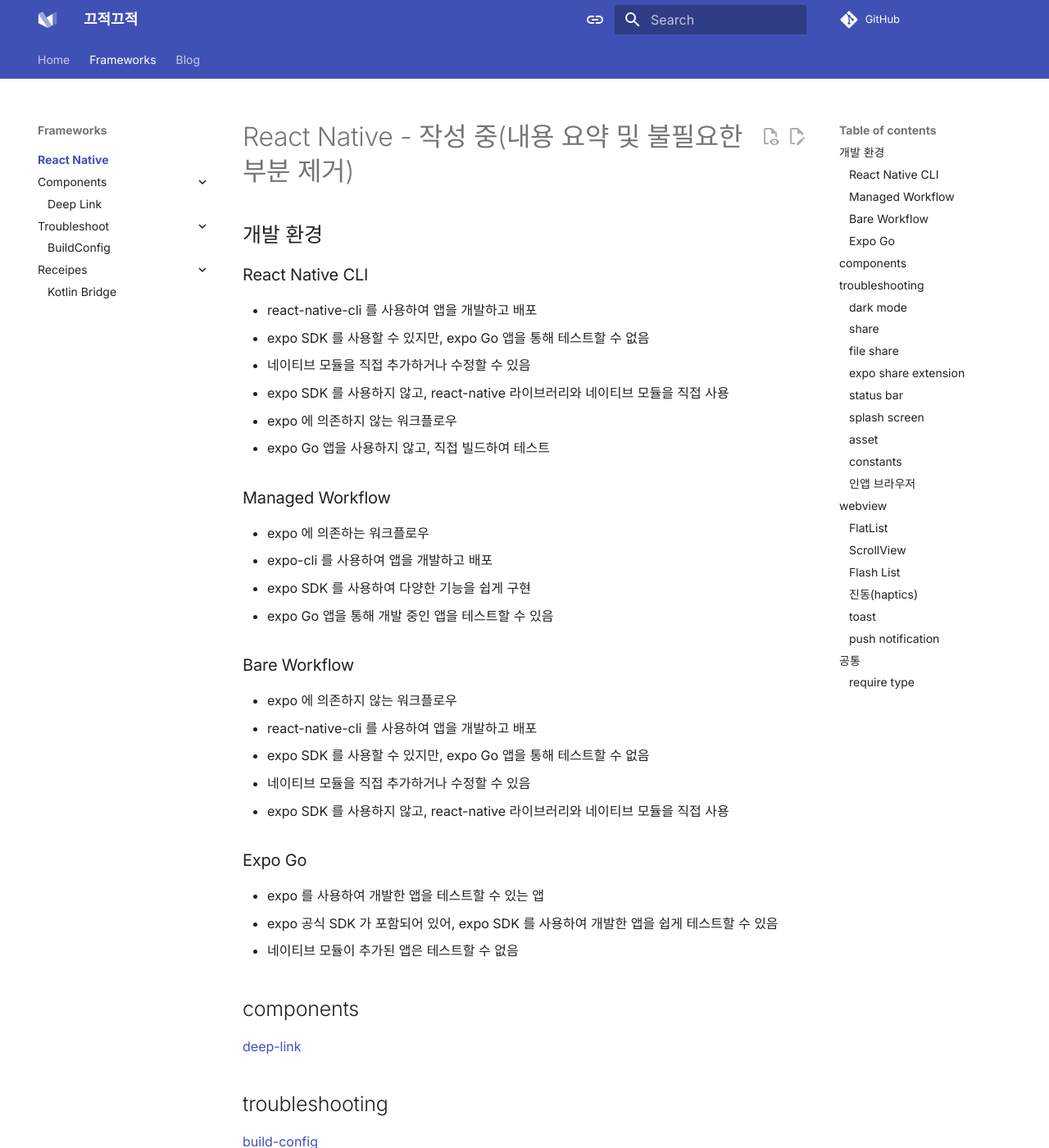
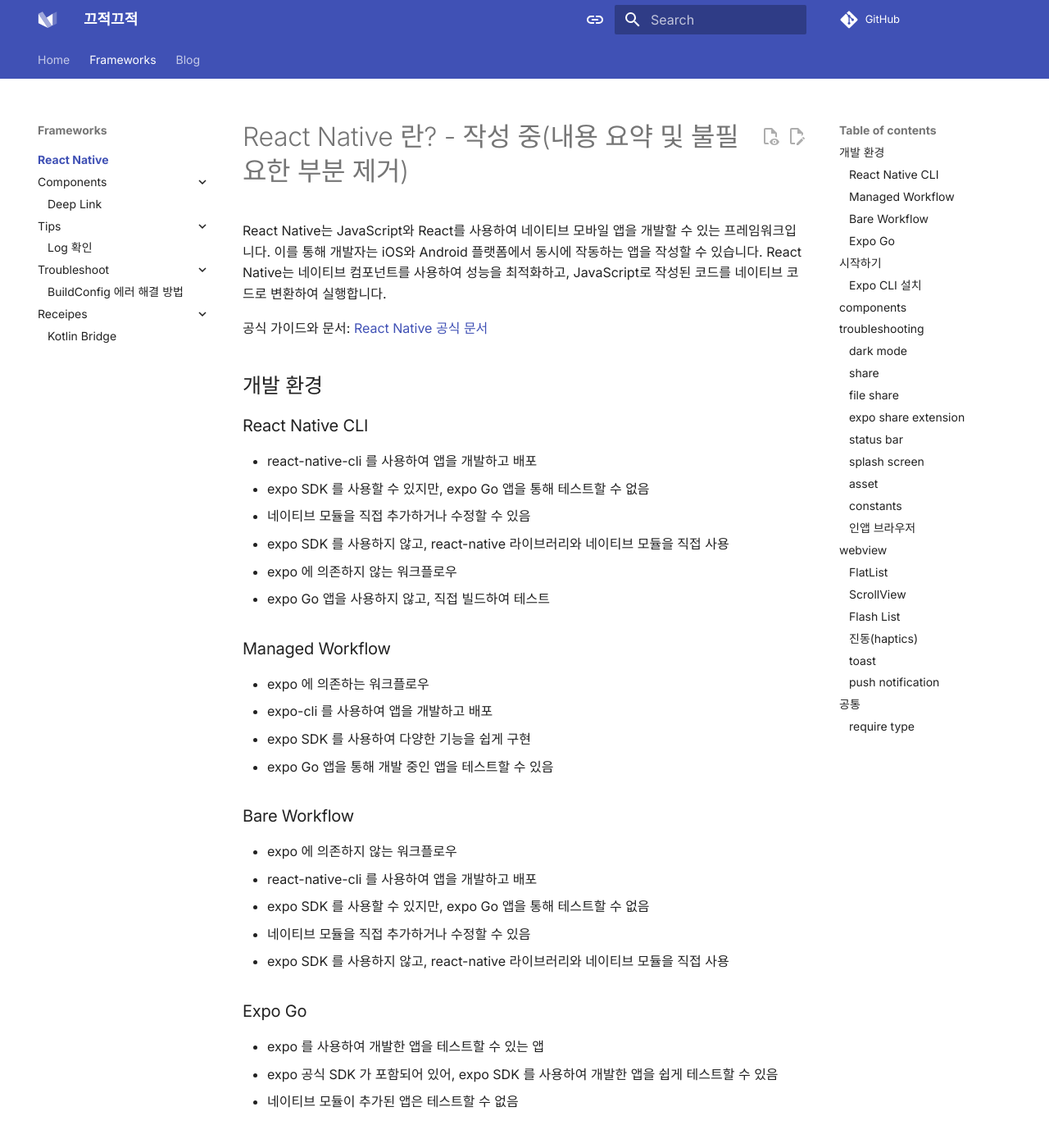
Before and after one commit to kmj8843/kmj8843.github.io, an MkDocs documentation site: the page built from docs/frameworks/react-native/index.md, in a window 1280 px wide and 1400 px high. Shown: the whole window at 82% size. Built offline with MkDocs 1.6.1 and Material for MkDocs 9.7.7, drawn with Linux system fonts in a browser that asks for light colours; comment, search, counter and statistics services are not loaded; some of the changed text lies outside the part shown.

````diff
--- a/docs/frameworks/react-native/index.md
+++ b/docs/frameworks/react-native/index.md
@@ -1,4 +1,8 @@
-# React Native - 작성 중(내용 요약 및 불필요한 부분 제거)
+# React Native 란? - 작성 중(내용 요약 및 불필요한 부분 제거)
+
+React Native는 JavaScript와 React를 사용하여 네이티브 모바일 앱을 개발할 수 있는 프레임워크입니다. 이를 통해 개발자는 iOS와 Android 플랫폼에서 동시에 작동하는 앱을 작성할 수 있습니다. React Native는 네이티브 컴포넌트를 사용하여 성능을 최적화하고, JavaScript로 작성된 코드를 네이티브 코드로 변환하여 실행합니다.
+
+공식 가이드와 문서: [React Native 공식 문서](https://reactnative.dev/docs/getting-started)
 
 ## 개발 환경
 
@@ -31,6 +35,14 @@
 - expo 를 사용하여 개발한 앱을 테스트할 수 있는 앱
 - expo 공식 SDK 가 포함되어 있어, expo SDK 를 사용하여 개발한 앱을 쉽게 테스트할 수 있음
 - 네이티브 모듈이 추가된 앱은 테스트할 수 없음
+
+## 시작하기
+
+### Expo CLI 설치
+
+```bash
+npm install -g expo-cli
+```
 
 ## components
 
--- a/mkdocs.yml
+++ b/mkdocs.yml
@@ -38,15 +38,15 @@
       toggle:
         icon: material/toggle-switch-off
         name: Switch to system preference
-  font:
-    text: Roboto
-    code: Roboto Mono
   # favicon: assets/favicon.png
   icon:
     logo: logo
   font:
     text: Inter
     code: Fira Code
+
+extra_css:
+  - stylesheets/extra.css
 
 markdown_extensions:
   - abbr
@@ -72,6 +72,7 @@
         - name: mermaid
           class: mermaid
           format: !!python/name:pymdownx.superfences.fence_code_format
+  - md_in_html
 
 plugins:
   - search
@@ -86,8 +87,10 @@
           - 개요: frameworks/react-native/index.md
           - Components:
               - Deep Link: frameworks/react-native/components/deep-link.md
+          - Tips:
+              - Log 확인: frameworks/react-native/tips/log.md
           - Troubleshoot:
-              - BuildConfig: frameworks/react-native/troubleshooting/buildconfig.md
+              - BuildConfig 에러 해결 방법: frameworks/react-native/troubleshoot/buildconfig.md
           - Receipes:
               - Kotlin Bridge: frameworks/react-native/receipes/bridge.md
   - Blog:
````
Also changed, not shown: docs/frameworks/react-native/tips/log.md (added, +67 -0 lines), docs/frameworks/react-native/troubleshoot/buildconfig.md (renamed from docs/frameworks/react-native/troubleshooting/buildconfig.md), docs/stylesheets/extra.css (added).
